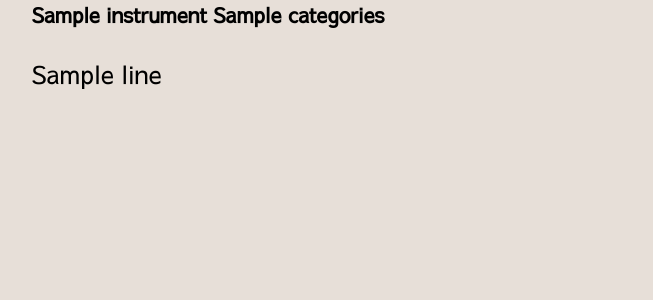
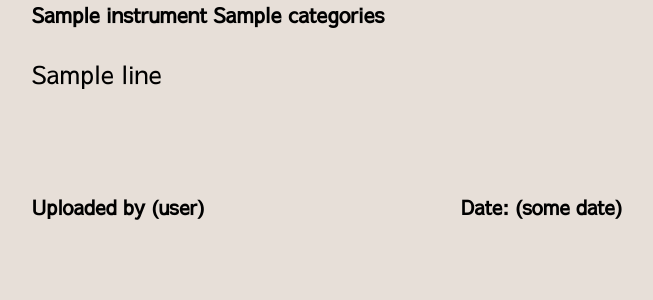
Before and after one commit to Drakonchyk/note, a Flask app: template templates/song_pg.html in a window 1280 px wide. Shown: the part 247-547 px from the top of the page, without its empty margins (313-966 px from the left). Run offline with Flask 3, Linux system fonts and the light colour scheme; the template is opened without the code that fills it: most values are stand-ins (such as "Sample title", 1, 10 or a date in 2020).

Commit message:
added place for uploader info + date info

```diff
--- a/static/song_pg.css
+++ b/static/song_pg.css
@@ -81,3 +81,10 @@
     font-size: 25px;
     margin-bottom: 100px;
 }
+
+.uploaded-by{
+  display: flex;
+  justify-content: space-between;
+  align-items: center;
+  font-size: 20px;
+}
--- a/templates/song_pg.html
+++ b/templates/song_pg.html
@@ -35,6 +35,11 @@
         <p>{{ line }}</p>
         {% endfor %}
         </div>
+      <div class="uploaded-by">
+        <h4>Uploaded by (user)</h4>
+        <h4>Date: (some date)</h4>
+      </div>
+
   </div>
   </body>
 </html>
```
